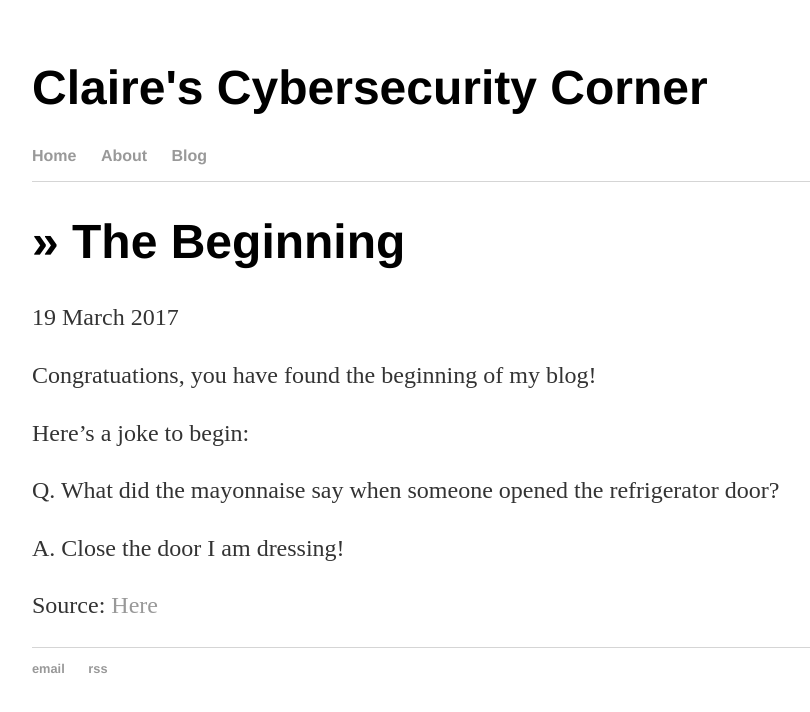
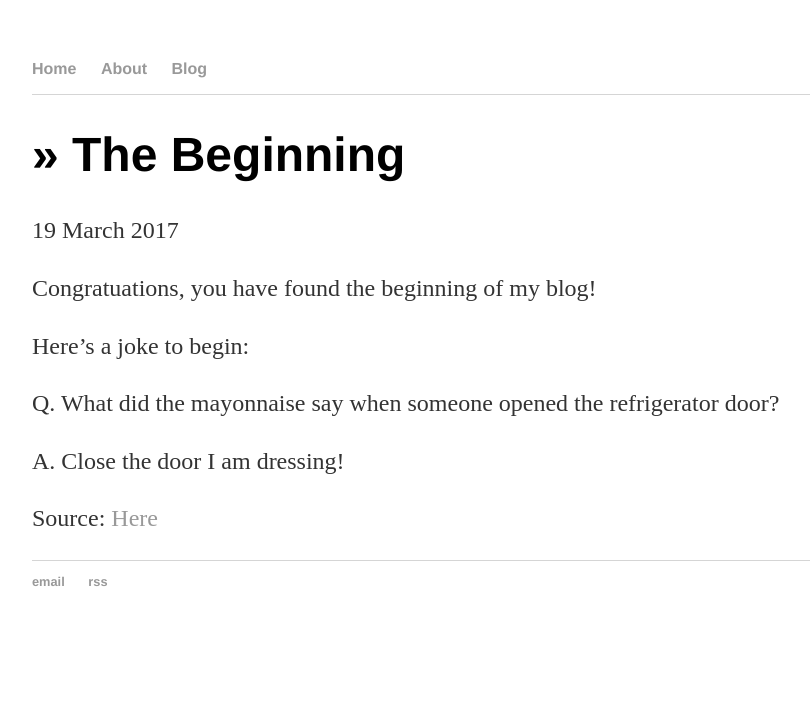
Before and after one commit to sle3man/sle3man.github.io, a Jekyll site: the page built from _posts/2017-03-19-The-Beginning.md, in a window 1280 px wide. Shown: the top 712 px of the page, without its empty margins (160-970 px from the left). Built offline with Jekyll 4.4.1, drawn with Linux system fonts in a browser that asks for light colours.

Commit message:
Update default.html

```diff
--- a/_layouts/default.html
+++ b/_layouts/default.html
@@ -6,7 +6,7 @@
 		<link rel="stylesheet" type="text/css" href="/css/main.css">
 	</head>
 	<body>
-		<h1>Claire's Cybersecurity Corner</h1>
+		<!-- <h1>Claire's Cybersecurity Corner</h1> !-->
 		<nav>
     		<ul>
         		<li><a href="/">Home</a></li>
```
